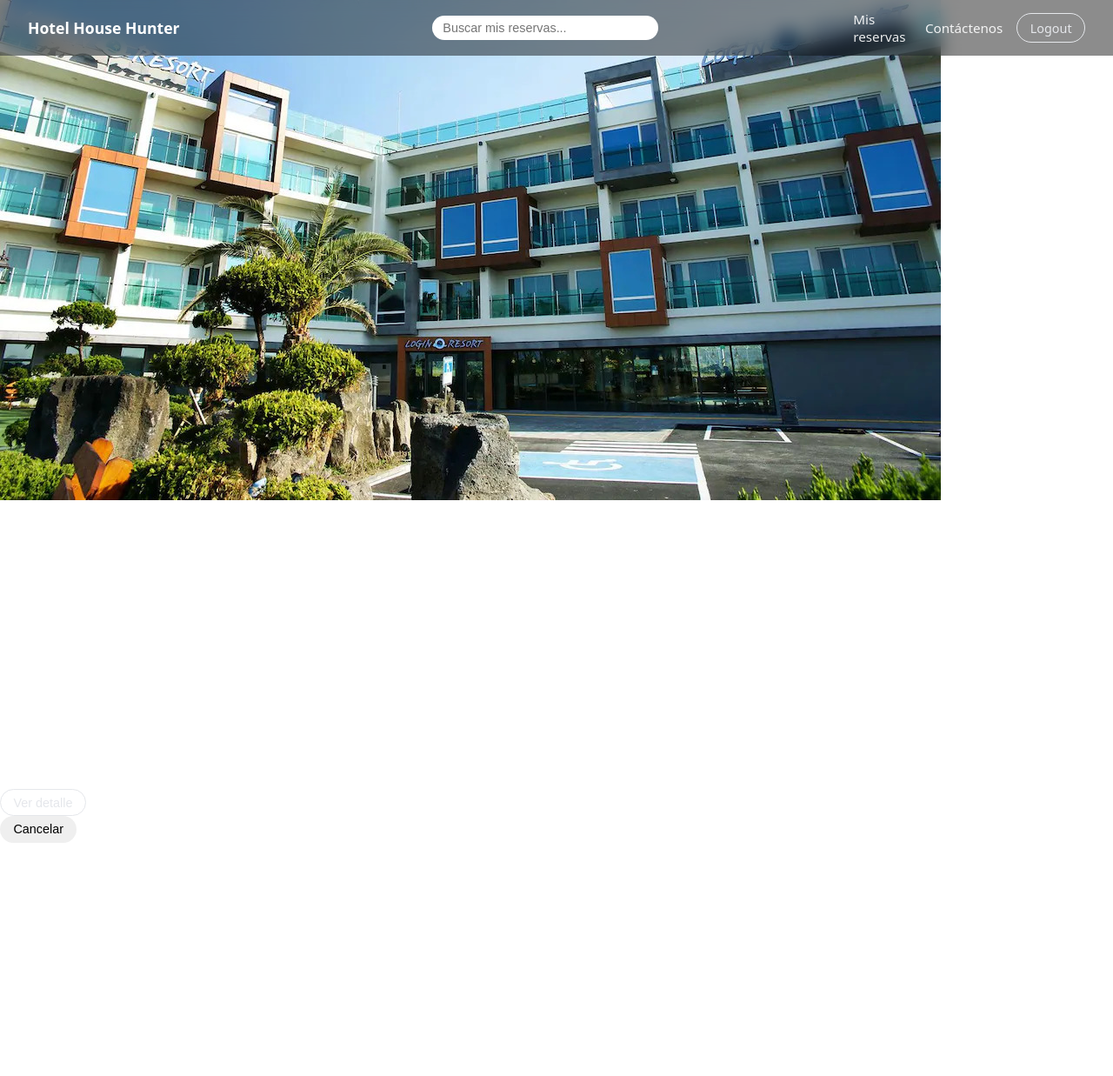
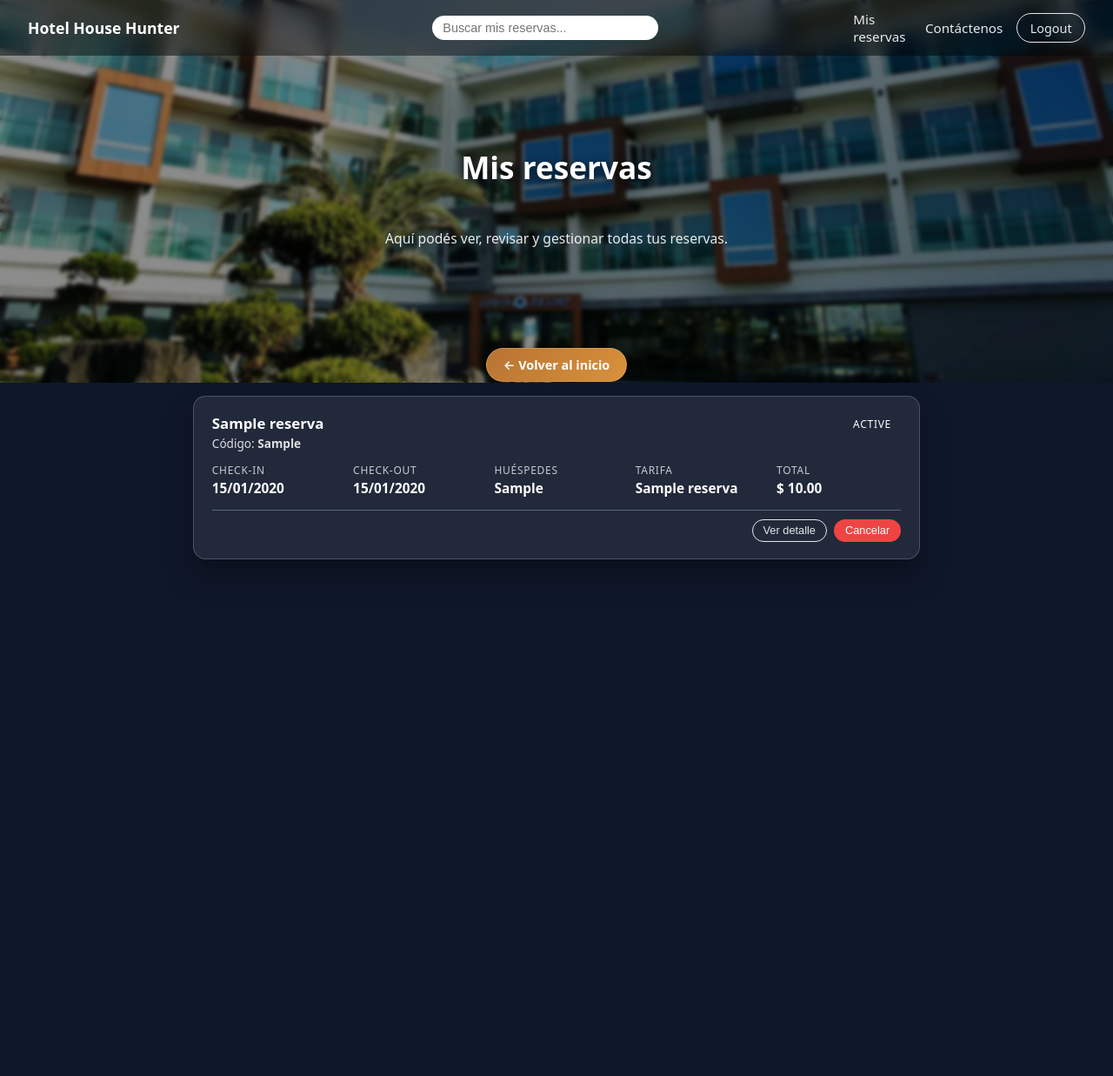
Before and after one commit to AleDaVinci/Hotel_House-Hunter, a Flask app: template templates/mis_reservas.html in a window 1280 px wide. Shown: the whole page at 87% size. After the commit the page ends 645 px from the top, so only its background shows below. Run offline with Flask 3, Linux system fonts and the light colour scheme; the template is opened without the code that fills it: most values are stand-ins (such as "Sample title", 1, 10 or a date in 2020).

Commit message:
feat(mis resrvas): se agrego boton para volver al dashboard y algunos estilos

```diff
--- a/static/css/main.css
+++ b/static/css/main.css
@@ -280,22 +280,33 @@ body {
    DASHBOARD
    ============================================================ */
 
-/* ----------- HERO DEL DASHBOARD ----------- */
-.page--dashboard {
+/* ----------- HERO DEL DASHBOARD + MIS RESERVAS ----------- */
+.page--dashboard,
+.page--mis-reservas {
   background: #0f172a; /* fallback */
 }
 
-.dashboard-hero {
+
+/* ----------- HERO DEL DASHBOARD + MIS RESERVAS ----------- */
+
+.dashboard-hero,
+.misreservas-hero {
   position: relative;
   height: 55vh;
   width: 100%;
   overflow: hidden;
+
   display: flex;
+  flex-direction: column;
+  justify-content: center;
   align-items: center;
-  justify-content: center;
+  text-align: center;
+  gap: 0.6rem;
 }
 
-.dashboard-hero__img {
+
+.dashboard-hero__img,
+.misreservas-hero__img {
   position: absolute;
   width: 100%;
   height: 100%;
@@ -305,7 +316,8 @@ body {
   z-index: 1;
 }
 
-.dashboard-hero__overlay {
+.dashboard-hero__overlay,
+.misreservas-hero__overlay {
   position: absolute;
   inset: 0;
   background: rgba(0,0,0,0.45);
@@ -313,7 +325,8 @@ body {
   z-index: 2;
 }
 
-.dashboard-hero__title {
+.dashboard-hero__title,
+.misreservas-hero__title {
   position: relative;
   z-index: 3;
   color: #fff;
@@ -321,6 +334,43 @@ body {
   font-weight: 600;
   text-shadow: 0 3px 12px rgba(0,0,0,0.8);
 }
+
+/* Subtítulo específico de Mis Reservas */
+.misreservas-hero__subtitle {
+  position: relative;
+  z-index: 3;
+  margin-top: 0.5rem;
+  font-size: 0.98rem;
+  opacity: 0.9;
+}
+/* ------ Barra superior con botón de volver ------ */
+.misreservas-topbar {
+  width: 100%;
+  max-width: 900px;
+  margin: 0 auto 1rem auto;
+  display: flex;
+  justify-content: center;
+}
+
+
+/* Botón marrón/naranja de "Volver al inicio" */
+.btn--return {
+  background: linear-gradient(135deg, #b87333, #d9923b);
+  color: #ffffff;
+  border: 1px solid rgba(255,255,255,0.15);
+  font-weight: 600;
+  padding: 0.55rem 1.2rem;
+  border-radius: 999px;
+  text-decoration: none;
+  transition: 0.2s ease;
+}
+
+.btn--return:hover {
+  background: linear-gradient(135deg, #99601f, #b7782a);
+  transform: translateY(-2px);
+  box-shadow: 0 4px 14px rgba(217, 146, 59, 0.35);
+}
+
 
 
 /* ----------- TARJETA DE RESERVA ----------- */
@@ -523,7 +573,6 @@ body {
   gap: 0.75rem;
 }
 
-/* Opciones de tarifa (radio + texto) */
 /* Opciones de tarifa (card clickeable) */
 .tarifa-option {
   display: flex;
@@ -681,6 +730,182 @@ body {
   border: 1px solid #ff4d4d !important;
   box-shadow: 0 0 5px rgba(255,0,0,0.6);
 }
+/* ============================================================
+   MIS RESERVAS (vista independiente)
+   ============================================================ */
+
+.misreservas-contenedor {
+  width: 100%;
+  max-width: 900px;
+  margin: -40px auto 3rem auto;  /* se superpone un poquito al hero, como la reserva-box */
+  padding: 0 1rem;
+  position: relative;
+  z-index: 5;
+}
+
+.misreservas-grid {
+  display: grid;
+  grid-template-columns: minmax(0, 1fr);
+  gap: 1.2rem;
+}
+
+/* Mensaje cuando no hay reservas */
+.misreservas-empty {
+  margin-top: 1.5rem;
+  padding: 1.5rem 1.2rem;
+  border-radius: 1rem;
+  background: rgba(255, 255, 255, 0.08);
+  border: 1px dashed rgba(148, 163, 184, 0.6);
+  text-align: center;
+  font-size: 0.95rem;
+  line-height: 1.5;
+}
+
+/* ----------- CARD DE RESERVA ----------- */
+
+.reserva-card {
+  background: rgba(255, 255, 255, 0.08);
+  padding: 1.2rem 1.3rem;
+  border-radius: 0.9rem;
+  box-shadow: 0 18px 35px rgba(0, 0, 0, 0.35);
+  border: 1px solid rgba(148, 163, 184, 0.35);
+}
+
+.reserva-card__header {
+  display: flex;
+  justify-content: space-between;
+  align-items: flex-start;
+  gap: 1rem;
+  margin-bottom: 0.8rem;
+}
+
+.reserva-card__title {
+  margin: 0;
+  font-size: 1.05rem;
+  font-weight: 600;
+}
+
+.reserva-card__codigo {
+  margin: 0.15rem 0 0;
+  font-size: 0.85rem;
+  opacity: 0.85;
+}
+
+/* Estado de la reserva (pill) */
+.reserva-card__estado {
+  padding: 0.25rem 0.7rem;
+  border-radius: 999px;
+  font-size: 0.75rem;
+  text-transform: uppercase;
+  letter-spacing: 0.06em;
+}
+
+/* Colores según estado (valores vienen de la BD: pendiente, confirmada, cancelada, finalizada) */
+.estado--pendiente {
+  background: rgba(234, 179, 8, 0.16);
+  color: #facc15;
+}
+
+.estado--confirmada {
+  background: rgba(34, 197, 94, 0.16);
+  color: #4ade80;
+}
+
+.estado--cancelada {
+  background: rgba(248, 113, 113, 0.16);
+  color: #f87171;
+}
+
+.estado--finalizada {
+  background: rgba(59, 130, 246, 0.16);
+  color: #60a5fa;
+}
+
+/* Cuerpo con datos (fechas, huéspedes, tarifa, total) */
+.reserva-card__body {
+  display: grid;
+  grid-template-columns: repeat(auto-fit, minmax(130px, 1fr));
+  gap: 0.7rem 1.2rem;
+  margin-bottom: 0.9rem;
+}
+
+.reserva-card__group {
+  display: flex;
+  flex-direction: column;
+  gap: 0.1rem;
+}
+
+.reserva-card__label {
+  font-size: 0.75rem;
+  text-transform: uppercase;
+  letter-spacing: 0.06em;
+  opacity: 0.75;
+}
+
+.reserva-card__value {
+  font-size: 0.96rem;
+}
+
+/* Footer: botones */
+.reserva-card__footer {
+  display: flex;
+  justify-content: flex-end;
+  gap: 0.5rem;
+  padding-top: 0.6rem;
+  border-top: 1px solid rgba(148, 163, 184, 0.5);
+}
+
+/* Form inline para que el botón Cancelar quede al lado */
+.inline-form {
+  display: inline;
+  margin: 0;
+}
+
+/* Botones pequeños específicos de Mis Reservas */
+.btn-sm {
+  font-size: 0.8rem;
+  padding: 0.3rem 0.75rem;
+}
+
+/* Botón de peligro (cancelar reserva) */
+.btn--danger {
+  background: #ef4444;
+  color: #ffffff;
+  border-color: transparent;
+}
+
+.btn--danger:hover {
+  background: #dc2626;
+}
+
+/* Detalle oculto/visible dentro del card */
+.reserva-card__details {
+  margin-top: 0.8rem;
+  padding-top: 0.7rem;
+  border-top: 1px dashed rgba(148, 163, 184, 0.6);
+  font-size: 0.88rem;
+  line-height: 1.5;
+  display: none; /* por defecto oculto */
+}
+
+.reserva-card__details--open {
+  display: block;
+}
+
+.reserva-card__details-title {
+  margin: 0 0 0.4rem;
+  font-weight: 600;
+}
+
+.reserva-card__details-list {
+  list-style: none;
+  padding: 0;
+  margin: 0;
+}
+
+.reserva-card__details-list li + li {
+  margin-top: 0.25rem;
+}
 
 /* =========================
    RESPONSIVE NAVBAR (MÓVIL)
--- a/templates/mis_reservas.html
+++ b/templates/mis_reservas.html
@@ -26,6 +26,13 @@
 </section>
 
 <section class="misreservas-contenedor">
+    <section class="misreservas-contenedor">
+
+  <div class="misreservas-topbar">
+    <a href="{{ url_for('main.dashboard') }}" class="btn btn--return">
+      ← Volver al inicio
+    </a>
+  </div>
 
   {% if reservas and reservas|length > 0 %}
 
```
